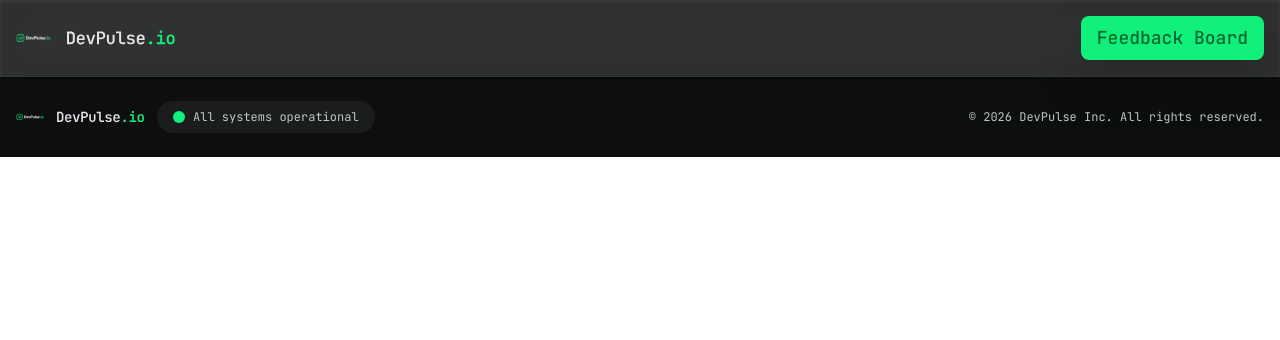
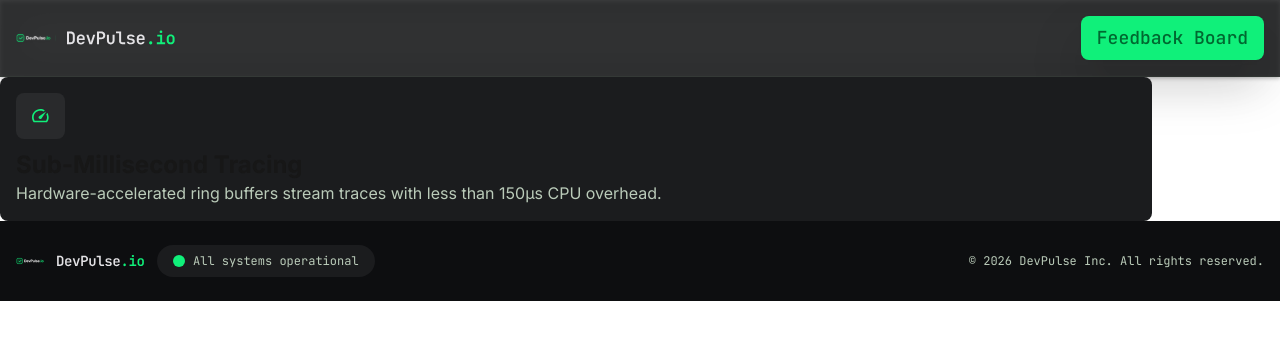
Before and after one commit to abhinavan00/developer_saas_waitlist_and_feedback, a Next.js app: page / in a window 1280 px wide. Shown: the top 340 px of the page. Built offline with nearby package versions, Linux system fonts and the light colour scheme.

Commit message:
Feature card component complete

```diff
--- a/components/FeatureCard.tsx
+++ b/components/FeatureCard.tsx
@@ -1,9 +1,29 @@
-
+import Image from "next/image";
+import icon01 from '@/public/icon_01.svg';
 
 export default function FeatureCard() {
     return (
-        <div>
-
+        <div
+            className={`
+                bg-[#1B1C1E] w-[90%] p-4 rounded-lg font-sans
+                relative
+            `}
+        >
+            <div
+                className={`
+                    bg-[#292A2C] p-4 rounded-lg
+                    absolute
+                `}
+            >
+                <Image src={icon01} alt='feature icon'/>
+            </div>
+            <div className={`mt-14`}>
+                <p className={`text-2xl font-bold`}>Sub-Millisecond Tracing</p>
+                <p className={`text-md text-[#BACBB9]`}>
+                    Hardware-accelerated ring buffers stream traces
+                    with less than 150µs CPU overhead.
+                </p>
+            </div>
         </div>
     )
 }
```
